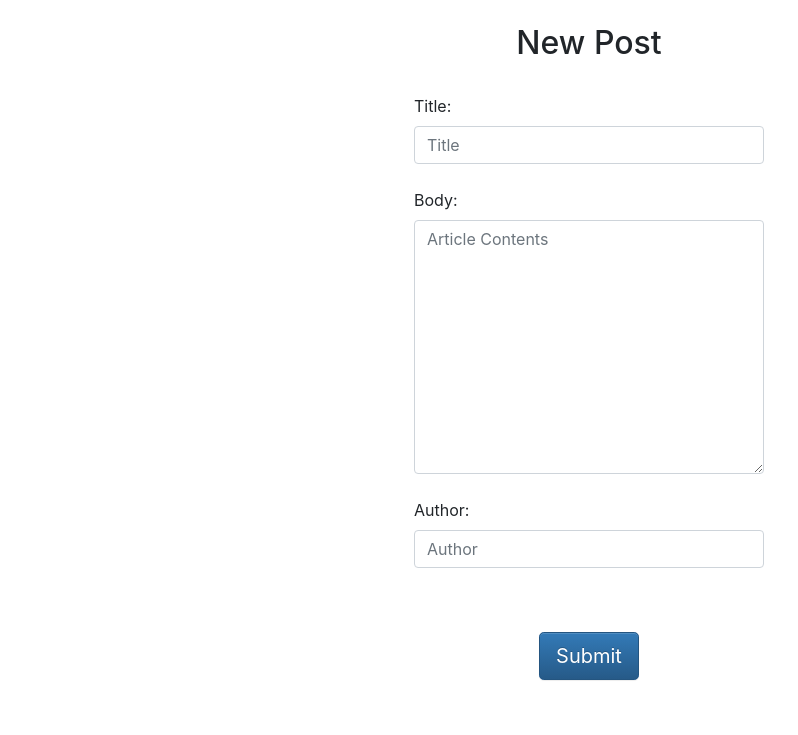
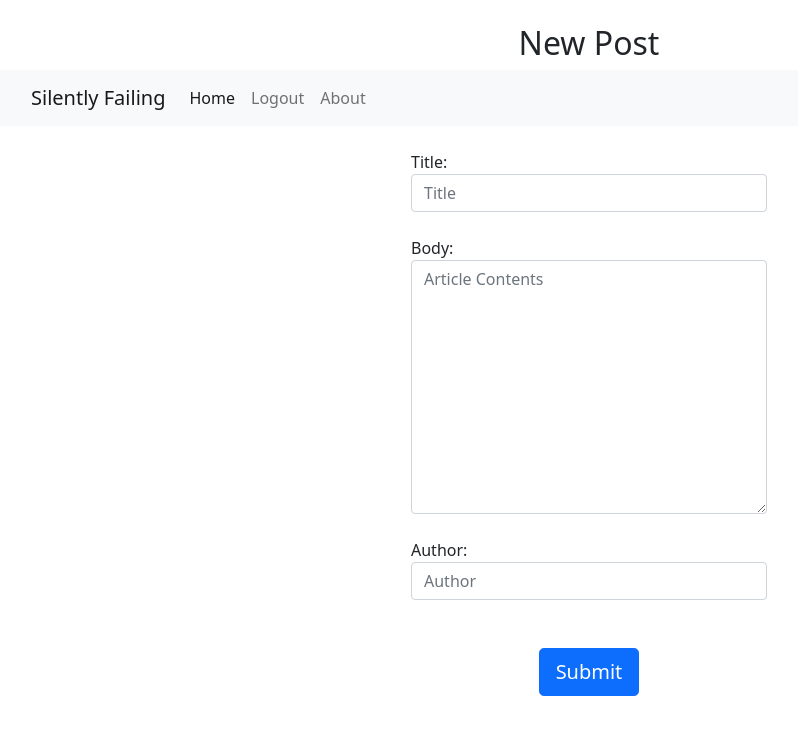
Before and after one commit to mmcintyre1/flask-crud-app, a Flask app: page /create-post in a window 1280 px wide. Shown: the top 735 px of the page, without its empty margins (51-849 px from the left). Run offline with Flask 2, Linux system fonts and the light colour scheme; the visitor is signed in with stand-in values (Sample User, id 1); parts of the project's set-up code (start-up, migrations or seed data) failed here and were passed over; some libraries are stand-ins or nearby versions.

Commit message:
added basic navbar

```diff
--- a/silentlyfailing/templates/_navbar.html
+++ b/silentlyfailing/templates/_navbar.html
@@ -0,0 +1,18 @@
+<nav class="navbar navbar-expand-lg navbar-light bg-light">
+  <div class="container">
+    <div class="navbar-header">
+      <a class="navbar-brand" href="{{ url_for('sf.index') }}">Silently Failing</a>
+    </div>
+    <div class="collapse navbar-collapse" id="bs-example-navbar-collapse-1">
+      <ul class="navbar-nav me-auto mb-2 mb-lg-0">
+        <li class="nav-item"><a class="nav-link active" href="{{ url_for('sf.index') }}">Home</a></li>
+        {% if current_user.is_authenticated %}
+        <li class="nav-item"><a class="nav-link" href="{{ url_for('sf.logout') }}">Logout</a></li>
+        {% else %}
+        <li class="nav-item"><a class="nav-link" href="{{ url_for('sf.login') }}">Login</a></li>
+        {% endif %}
+        <li class="nav-item"><a class="nav-link" href="#">About</a></li>
+      </ul>
+    </div>
+  </div>
+</nav>
--- a/silentlyfailing/templates/base.html
+++ b/silentlyfailing/templates/base.html
@@ -11,26 +11,17 @@
 
   <title>Silently Failing</title>
 
-  <!-- jQuery -->
-  <script src="//code.jquery.com/jquery-1.10.2.min.js"></script>
-  <!-- FontAwesome -->
-  <link href="//netdna.bootstrapcdn.com/font-awesome/4.0.3/css/font-awesome.min.css" rel="stylesheet">
-  <!-- Bootstrap core CSS -->
-  <link rel="stylesheet" media="screen" href="https://maxcdn.bootstrapcdn.com/bootstrap/4.0.0/css/bootstrap.min.css">
-  <link rel="stylesheet" href="https://maxcdn.bootstrapcdn.com/bootstrap/3.3.7/css/bootstrap-theme.min.css">
-  <!-- Bootstrap core JS -->
-  <script src="//netdna.bootstrapcdn.com/bootstrap/3.0.3/js/bootstrap.min.js"></script>
+  <!-- Bootstrap CSS -->
+  <link href="https://cdn.jsdelivr.net/npm/bootstrap@5.0.2/dist/css/bootstrap.min.css" rel="stylesheet"
+    integrity="sha384-EVSTQN3/azprG1Anm3QDgpJLIm9Nao0Yz1ztcQTwFspd3yD65VohhpuuCOmLASjC" crossorigin="anonymous">
 
-  <!-- HTML5 shim and Respond.js IE8 support of HTML5 elements and media queries -->
-  <!--[if lt IE 9]>
-      <script src="https://oss.maxcdn.com/libs/html5shiv/3.7.0/html5shiv.js"></script>
-      <script src="https://oss.maxcdn.com/libs/respond.js/1.3.0/respond.min.js"></script>
-    <![endif]-->
   {% block extra_head %}
   {% endblock extra_head %}
 </head>
 
 <body>
+
+  {% include "_navbar.html" %}
 
   <div class="container">
     {% if messages %}
```
